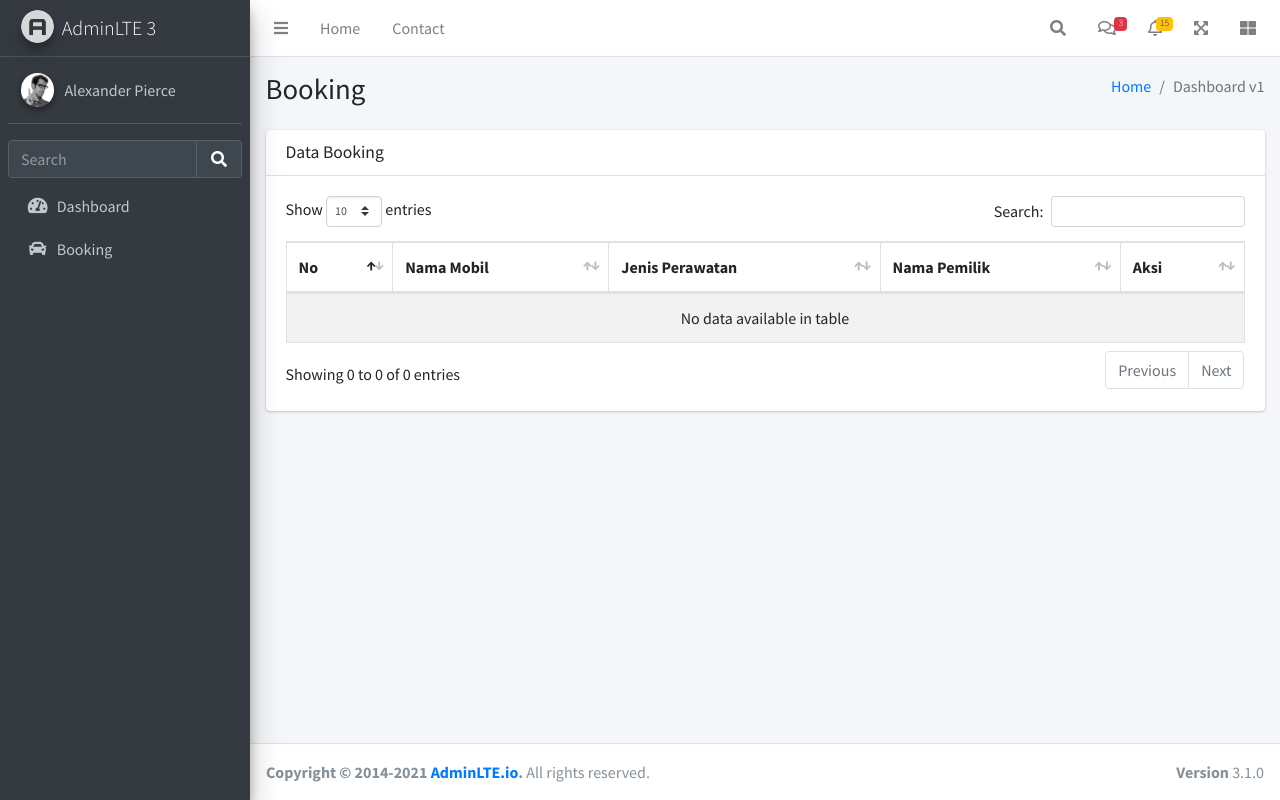
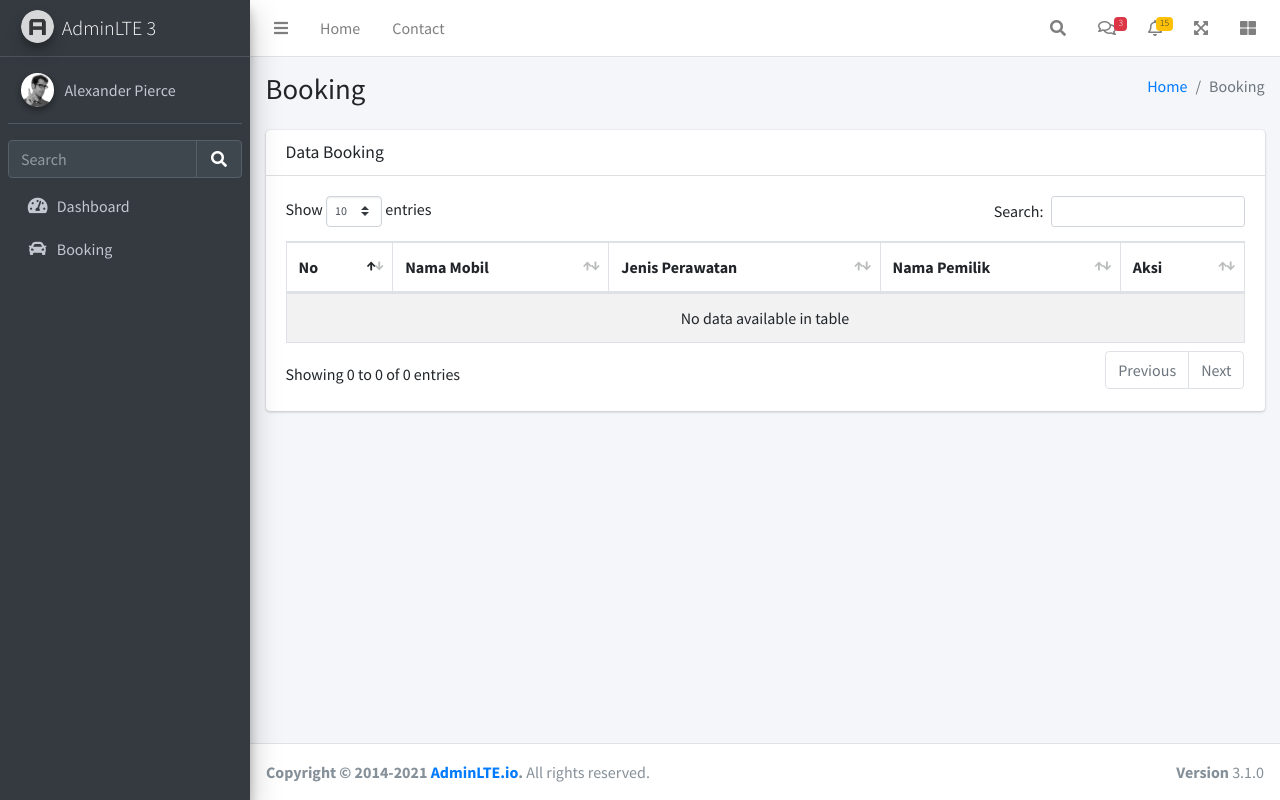
Before and after one commit to mohammadalfirizzi/mobileservices, a PHP site: page /booking.php in a window 1280 px wide. Run offline with PHP 8.4, Linux system fonts and the light colour scheme; data that the repository does not hold is empty; some libraries are stand-ins or nearby versions.

Commit message:
update redaksional booking

```diff
--- a/booking.php
+++ b/booking.php
@@ -35,7 +35,7 @@
                         <div class="col-sm-6">
                             <ol class="breadcrumb float-sm-right">
                                 <li class="breadcrumb-item"><a href="#">Home</a></li>
-                                <li class="breadcrumb-item active">Dashboard v1</li>
+                                <li class="breadcrumb-item active">Booking</li>
                             </ol>
                         </div><!-- /.col -->
                     </div><!-- /.row -->
```
